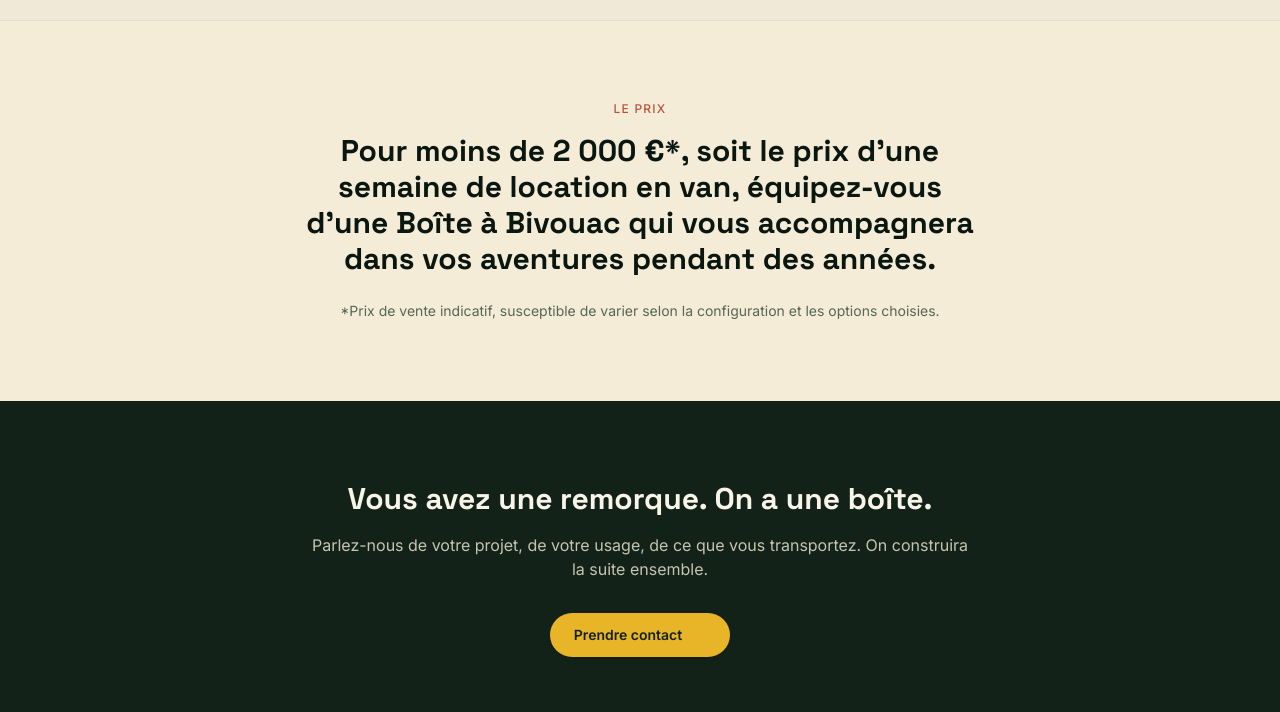
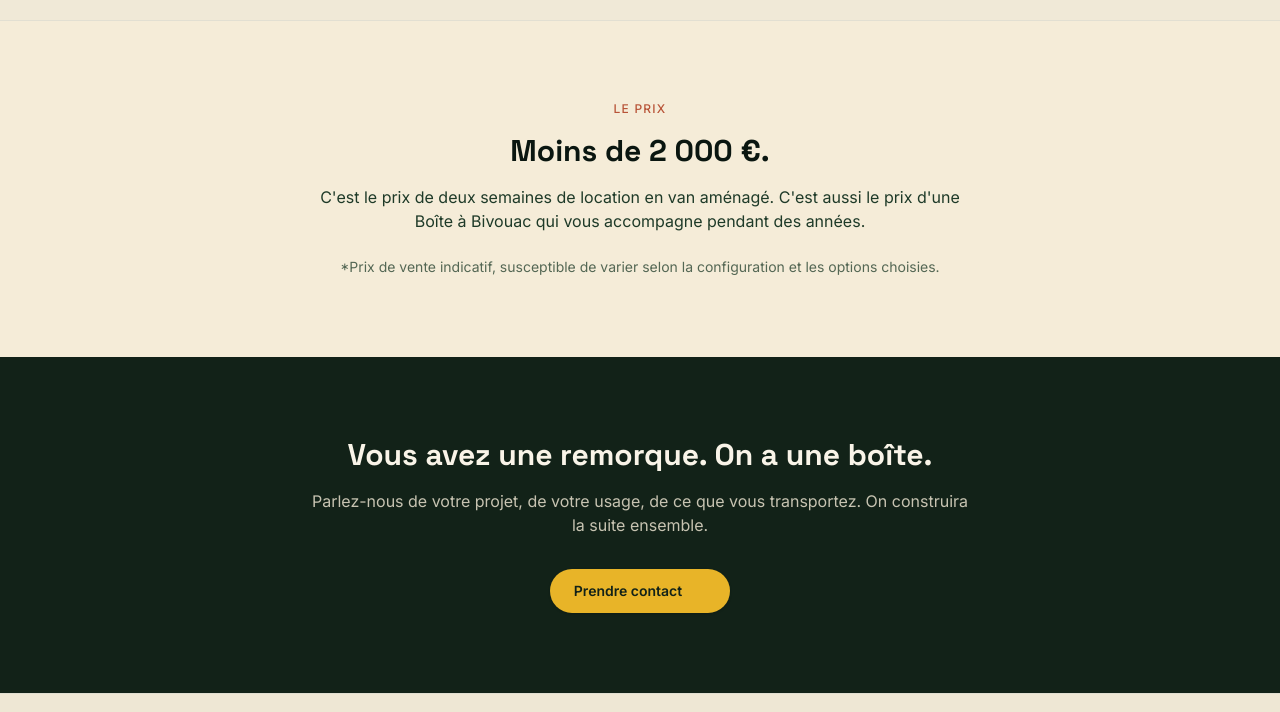
Before and after one commit to matthieumandagot-design/la-boite-a-bivouac, an Astro site: page / in a window 1280 px wide. Shown: the part 2220-2932 px from the top of the page. Built offline with nearby package versions, Linux system fonts and the light colour scheme; Astro itself is replaced by a stand-in of ours; some icons are missing.

Commit message:
content: mise à jour section prix

```diff
--- a/src/pages/index.astro
+++ b/src/pages/index.astro
@@ -118,11 +118,13 @@
 
 	<section class="bg-ecru-100 px-6 py-20 text-center">
 		<div class="mx-auto max-w-2xl">
-			<p class="text-xs font-medium uppercase tracking-widest text-rouille-500">Le prix</p>
+			<p class="text-xs font-medium uppercase tracking-widest text-rouille-500">LE PRIX</p>
 			<p class="mt-4 font-display text-2xl font-semibold text-brun-700 sm:text-3xl">
-				Pour moins de 2&nbsp;000&nbsp;€*, soit le prix d'une semaine de location en van,
-				équipez-vous d'une Boîte à Bivouac qui vous accompagnera dans vos aventures pendant
-				des années.
+				Moins de 2&nbsp;000&nbsp;€.
+			</p>
+			<p class="mt-4 text-brun-500">
+				C'est le prix de deux semaines de location en van aménagé. C'est aussi le prix d'une
+				Boîte à Bivouac qui vous accompagne pendant des années.
 			</p>
 			<p class="mt-6 text-sm text-brun-400">
 				*Prix de vente indicatif, susceptible de varier selon la configuration et les options
```
